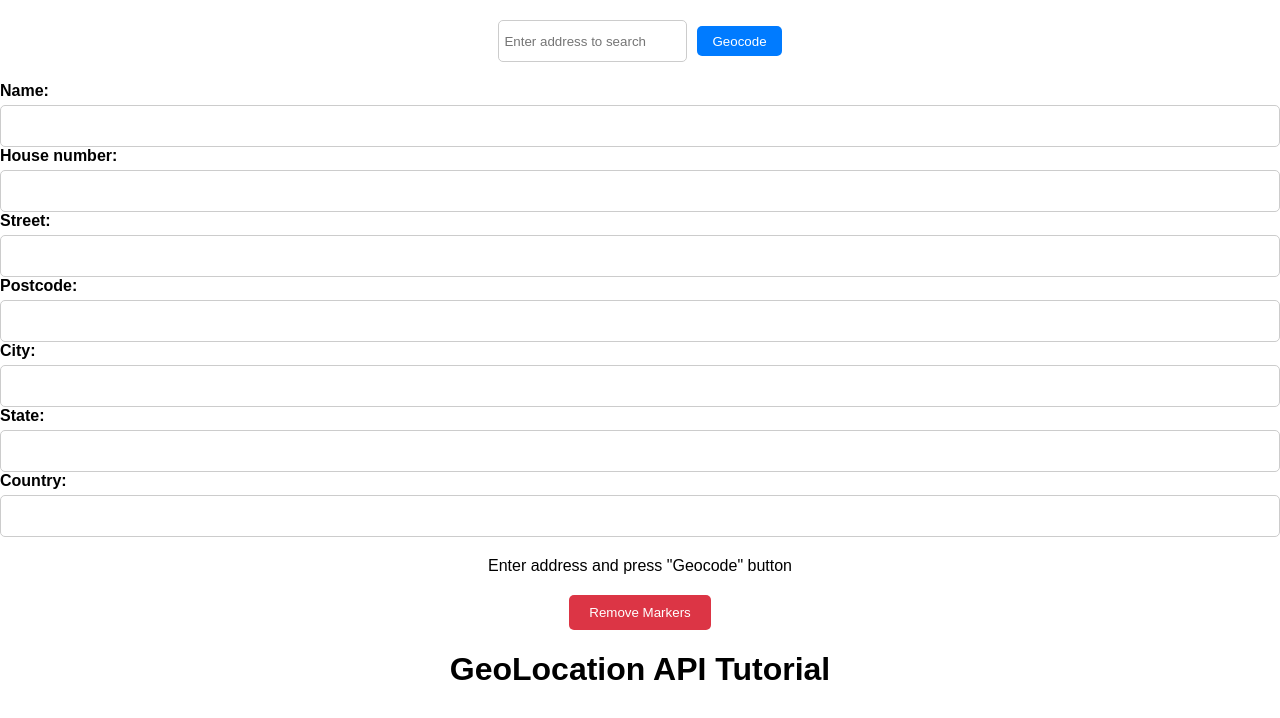
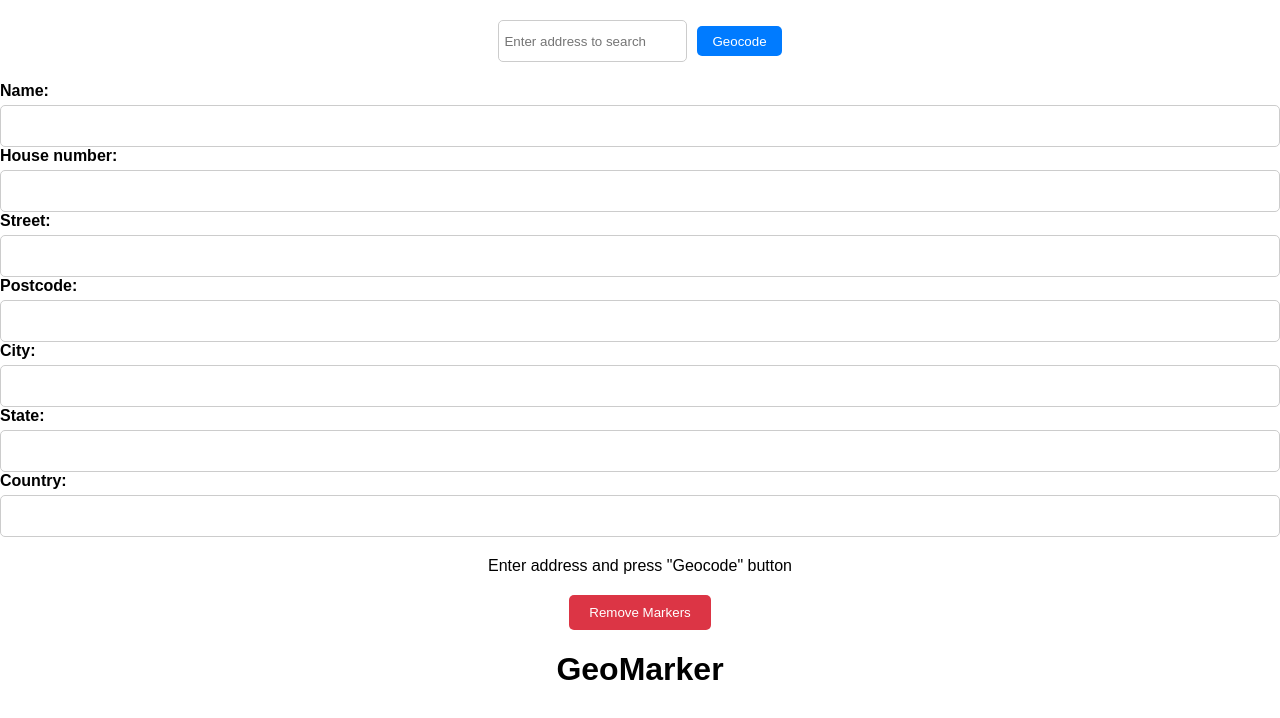
Before and after one commit to CRHS-CMP621A/web-app-nathan-and-eshan, a plain HTML site: page index.html in a window 1280 px wide. Drawn offline with nearby package versions, Linux system fonts and the light colour scheme.

Commit message:
Update index.html

```diff
--- a/index.html
+++ b/index.html
@@ -47,7 +47,7 @@
 
 
 
-    <h1>GeoLocation API Tutorial</h1>
+    <h1>GeoMarker</h1>
     <div id="map"> </div>
     <script src="App.js"></script>
   </body>
```
